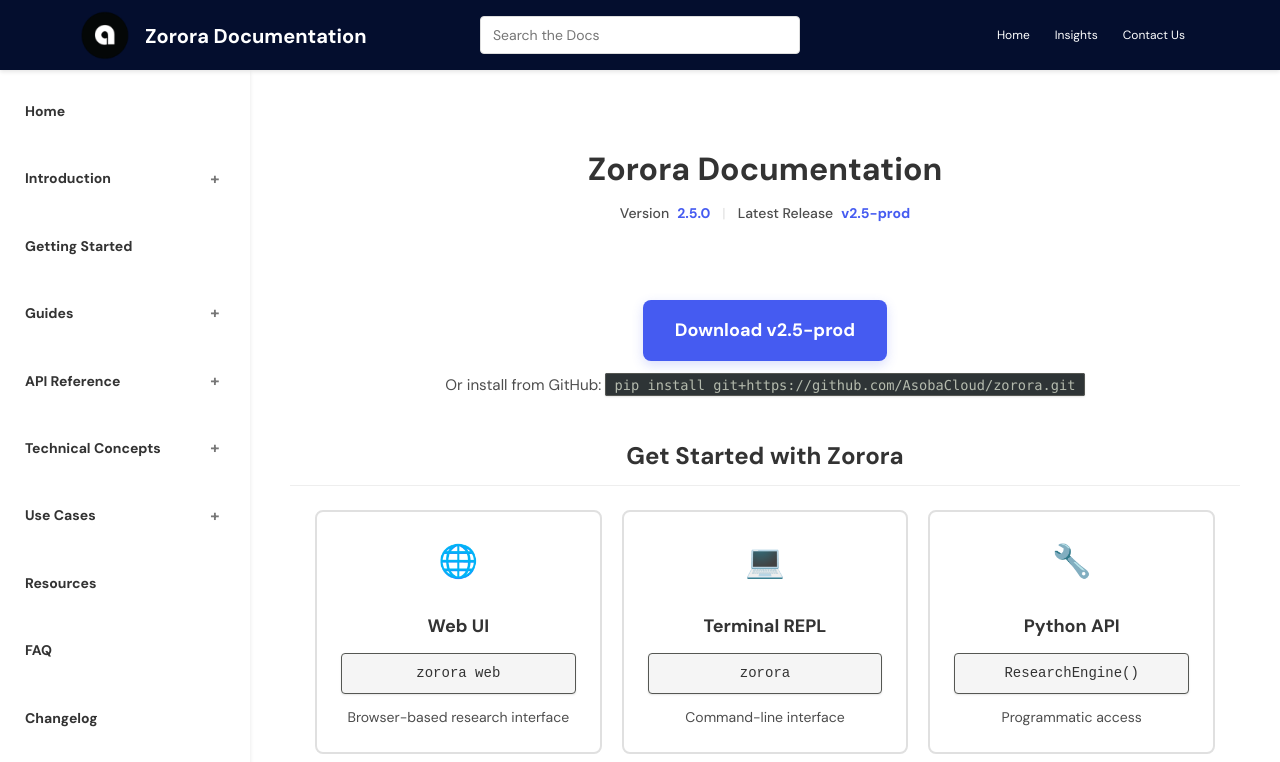
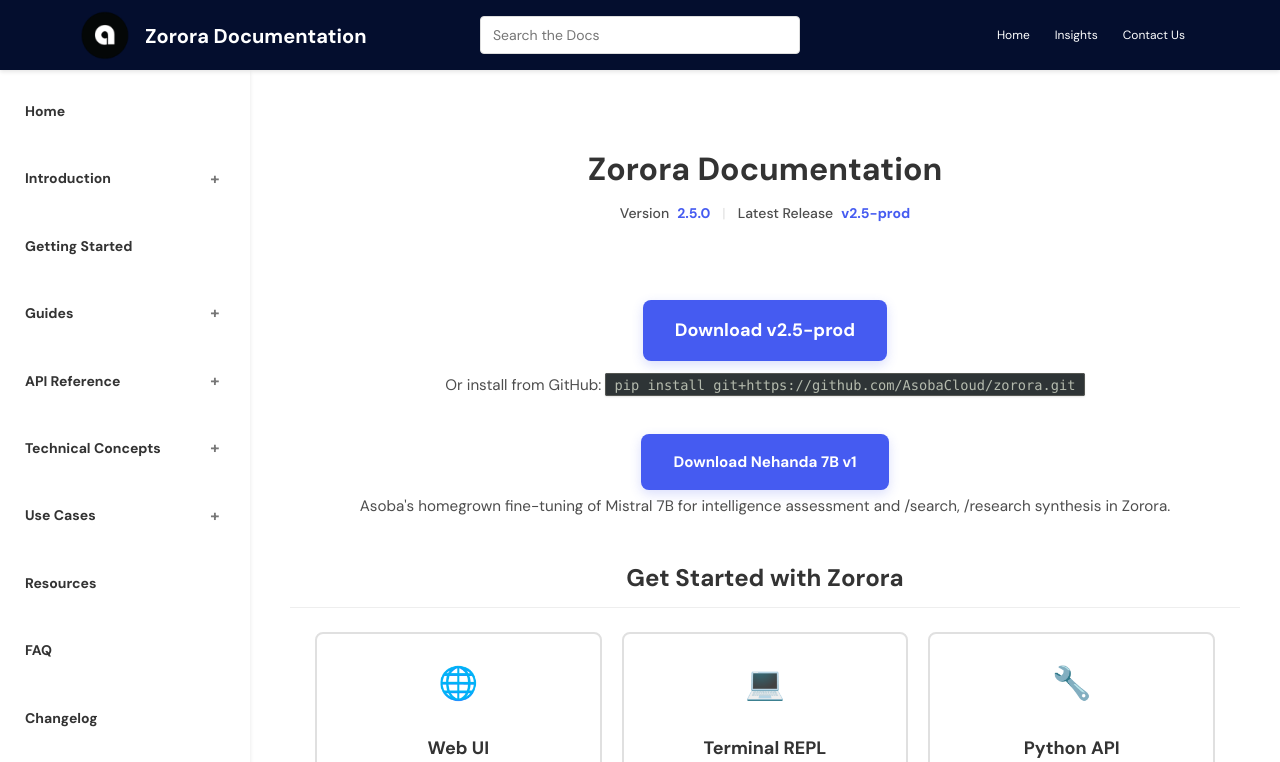
Before and after one commit to AsobaCloud/asobacode.github.io, a Jekyll site: the page built from index.md, in a window 1280 px wide and 900 px high, cut to the strip 0-762 px from the top of the window. Built offline with Jekyll 4.4.1, drawn with Linux system fonts in a browser that asks for light colours; comment, search, counter and statistics services are not loaded.

Commit message:
Add Nehanda v1 guide and index download link
- New Guides > Nehanda v1: intro, capabilities, Zorora integration, model details, HF download (asoba/nehanda-v1-7b)
- Sidebar and navigation: Nehanda v1 under Guides
- Index: Nehanda 7B v1 download button and note below Zorora
- Guides overview: Nehanda v1 in list and Reference section

```diff
--- a/_data/navigation.yml
+++ b/_data/navigation.yml
@@ -56,6 +56,8 @@
       url: /guides/development-workflow
     - title: Slash Commands
       url: /guides/slash-commands
+    - title: Nehanda v1
+      url: /guides/nehanda-v1
 
 - title: API Reference
   url: /api-reference/overview
--- a/_layouts/default.html
+++ b/_layouts/default.html
@@ -85,6 +85,7 @@ layout: default
             <li><a href="{{ site.baseurl }}/guides/code-generation">Code Generation</a></li>
             <li><a href="{{ site.baseurl }}/guides/development-workflow">Development Workflow</a></li>
             <li><a href="{{ site.baseurl }}/guides/slash-commands">Slash Commands</a></li>
+            <li><a href="{{ site.baseurl }}/guides/nehanda-v1">Nehanda v1</a></li>
           </ul>
         </li>
 
--- a/index.md
+++ b/index.md
@@ -22,6 +22,12 @@ layout: default
   </a>
   <p class="quick-start-subtext">
     Or install from GitHub: <code>pip install git+https://github.com/AsobaCloud/zorora.git</code>
+  </p>
+  <a href="https://huggingface.co/asoba/nehanda-v1-7b" class="quick-start-button" style="margin-top: 12px; display: inline-block; font-size: 0.95em;">
+    Download Nehanda 7B v1
+  </a>
+  <p class="quick-start-subtext" style="margin-top: 4px;">
+    Asoba's homegrown fine-tuning of Mistral 7B for intelligence assessment and /search, /research synthesis in Zorora.
   </p>
 </div>
 
```
Also changed, not shown: guides/nehanda-v1.md (added, +76 -0 lines), guides/overview.md (+2 -0 lines).
